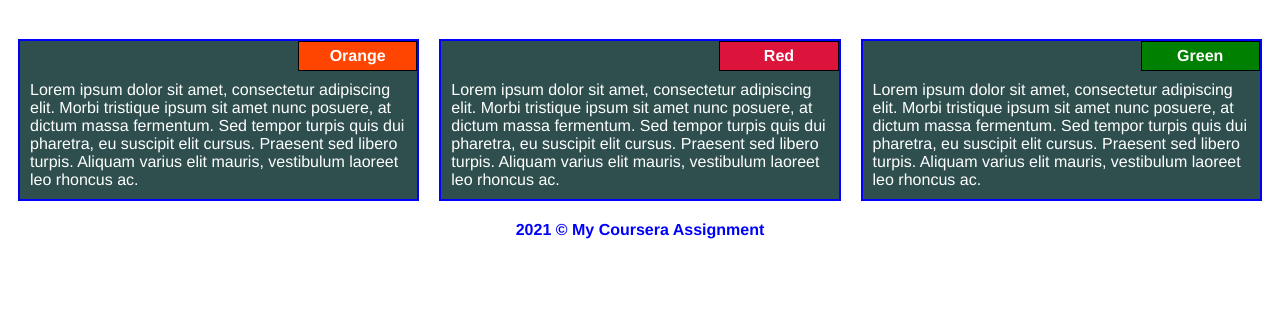
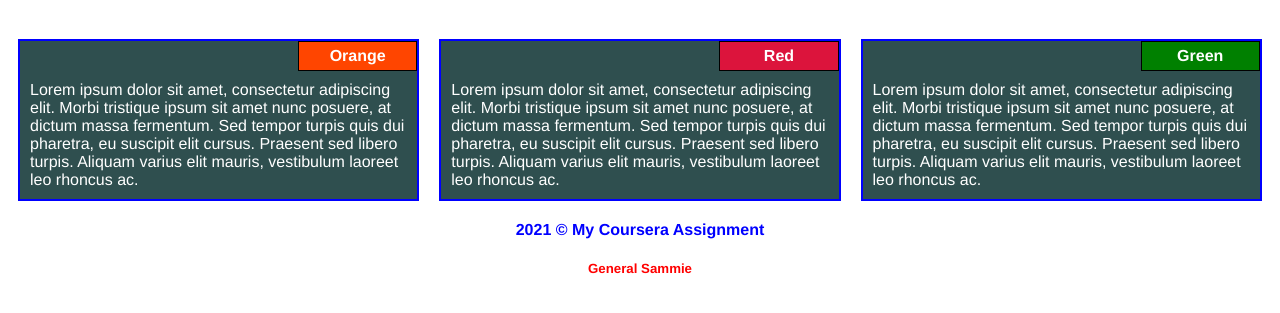
Before and after one commit to Samdukugh/Coursera-test, a plain HTML site: page Assignment/index.html in a window 1280 px wide. Shown: the part 61-374 px from the top of the page. Drawn offline with Linux system fonts and the light colour scheme.

Commit message:
Update index.html

```diff
--- a/Assignment/index.html
+++ b/Assignment/index.html
@@ -40,9 +40,10 @@
 		</section>
 	</div>
 	</div>
-		<br>
+
 	<div>
 		<h4>2021 &copy My Coursera Assignment</h4>
+		<h5>General Sammie</h5>
 	</div>
 </body>
 </html>
```
